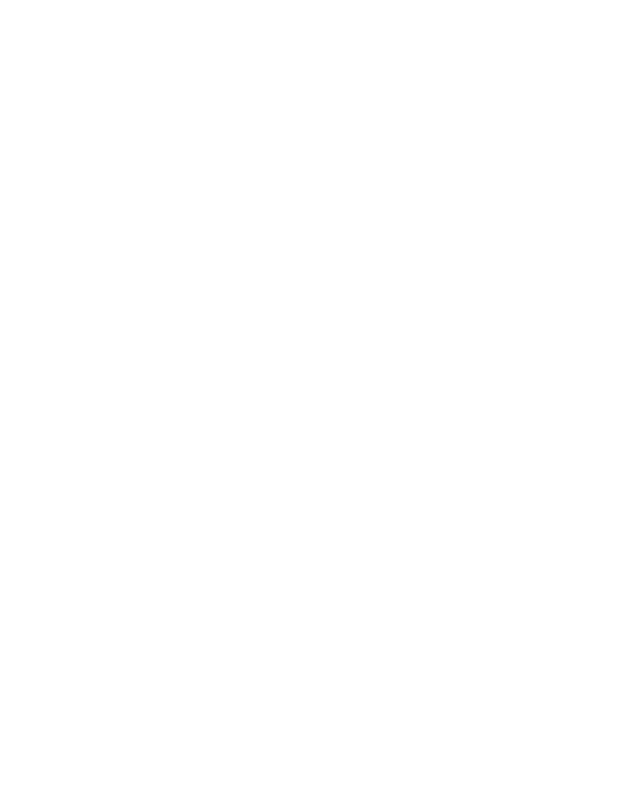
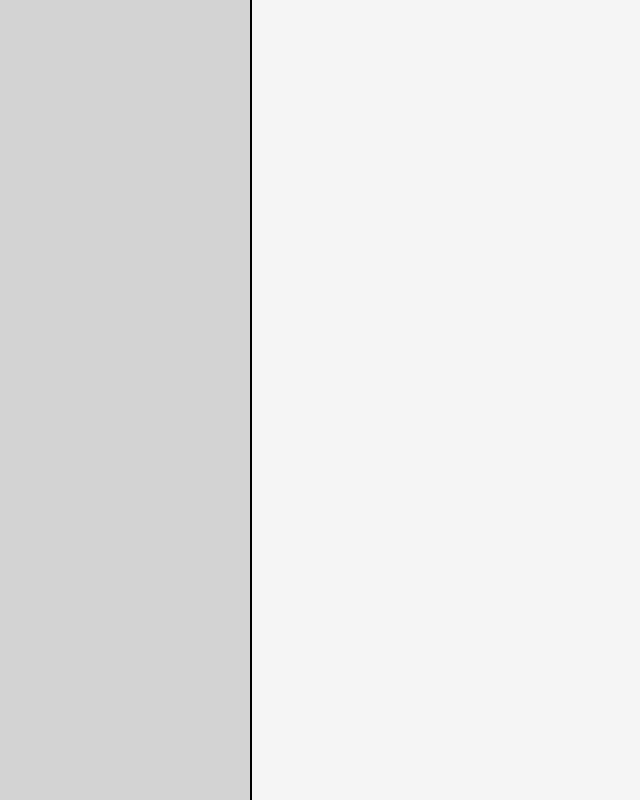
Before and after one commit to TylerBombardier/2d-physics-sandbox, a plain HTML site: page index.html in a window 1280 px wide. Shown: the whole page, without its empty margins (0-640 px from the left). Drawn offline with Linux system fonts and the light colour scheme.

Commit message:
Created the barebones html and css styling for the basic layout

```diff
--- /dev/null
+++ b/css/stylereset.css
@@ -0,0 +1,48 @@
+/* http://meyerweb.com/eric/tools/css/reset/
+   v2.0 | 20110126
+   License: none (public domain)
+*/
+
+html, body, div, span, applet, object, iframe,
+h1, h2, h3, h4, h5, h6, p, blockquote, pre,
+a, abbr, acronym, address, big, cite, code,
+del, dfn, em, img, ins, kbd, q, s, samp,
+small, strike, strong, sub, sup, tt, var,
+b, u, i, center,
+dl, dt, dd, ol, ul, li,
+fieldset, form, label, legend,
+table, caption, tbody, tfoot, thead, tr, th, td,
+article, aside, canvas, details, embed,
+figure, figcaption, footer, header, hgroup,
+menu, nav, output, ruby, section, summary,
+time, mark, audio, video {
+	margin: 0;
+	padding: 0;
+	border: 0;
+	font-size: 100%;
+	font: inherit;
+	vertical-align: baseline;
+}
+/* HTML5 display-role reset for older browsers */
+article, aside, details, figcaption, figure,
+footer, header, hgroup, menu, nav, section {
+	display: block;
+}
+body {
+	line-height: 1;
+}
+ol, ul {
+	list-style: none;
+}
+blockquote, q {
+	quotes: none;
+}
+blockquote:before, blockquote:after,
+q:before, q:after {
+	content: '';
+	content: none;
+}
+table {
+	border-collapse: collapse;
+	border-spacing: 0;
+}
--- a/css/styles.css
+++ b/css/styles.css
@@ -0,0 +1,16 @@
+#container{
+    display: flex;
+    height: 100vh;
+    width: 100vw;
+}
+
+#left-ui-panel{
+    width: 250px;
+    background-color: lightgray;
+    border-right: black solid 2px;
+}
+
+#sim-area{
+    flex: 1;
+    background-color: whitesmoke;
+}
--- a/index.html
+++ b/index.html
@@ -3,6 +3,8 @@
 <head>
     <meta charset="UTF-8">
     <meta name="viewport" content="width=device-width, initial-scale=1.0">
+    <link rel="stylesheet" href="css/stylereset.css">
+    <link rel="stylesheet" href="css/styles.css">
     <title>Simulation Sandbox</title>
 </head>
 <body>
@@ -10,7 +12,7 @@
         <div id="left-ui-panel">
 
         </div>
-        <div id="sim-area" style="flex: 1;">
+        <div id="sim-area">
 
         </div>
     </div>
```
